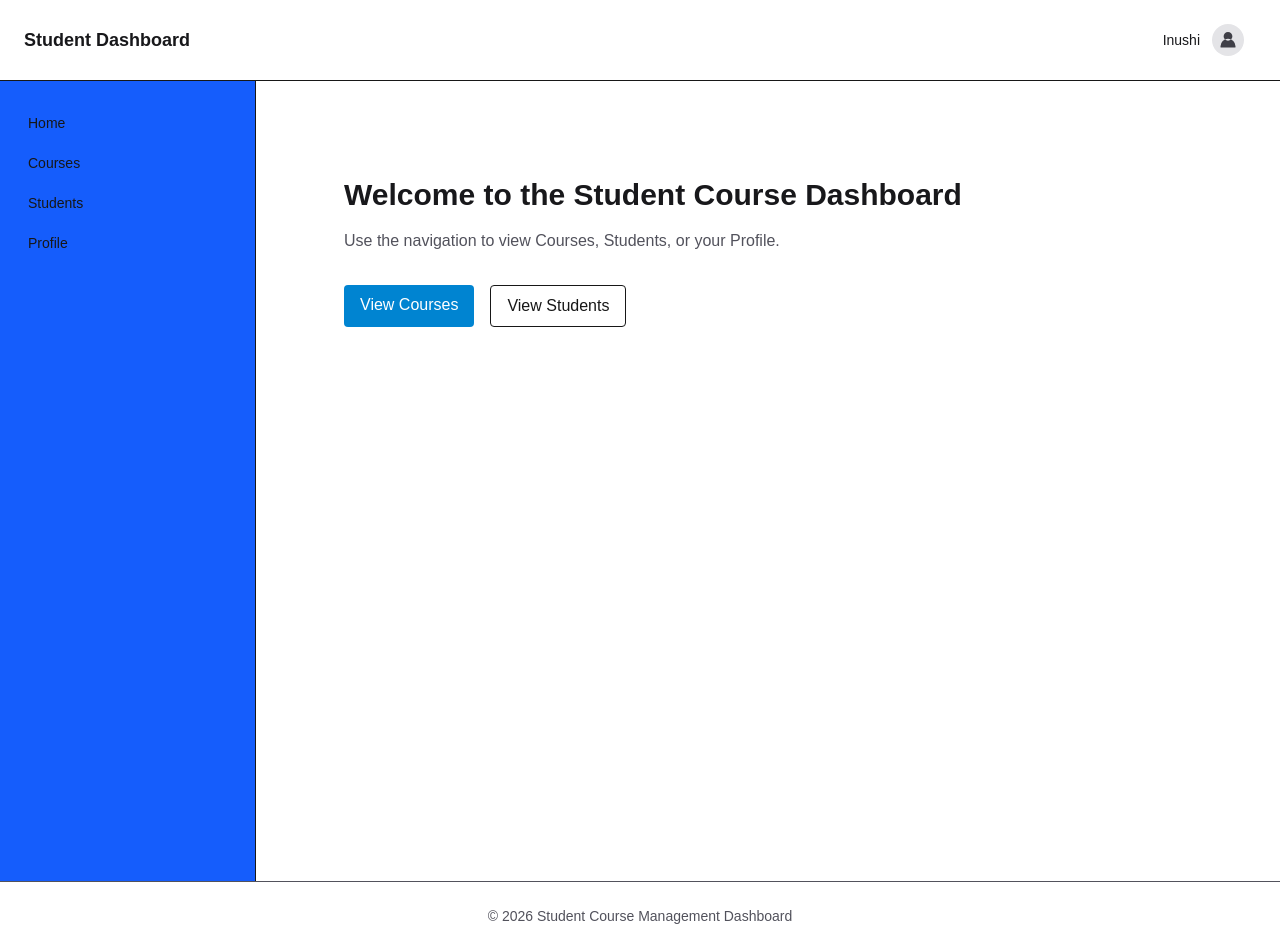
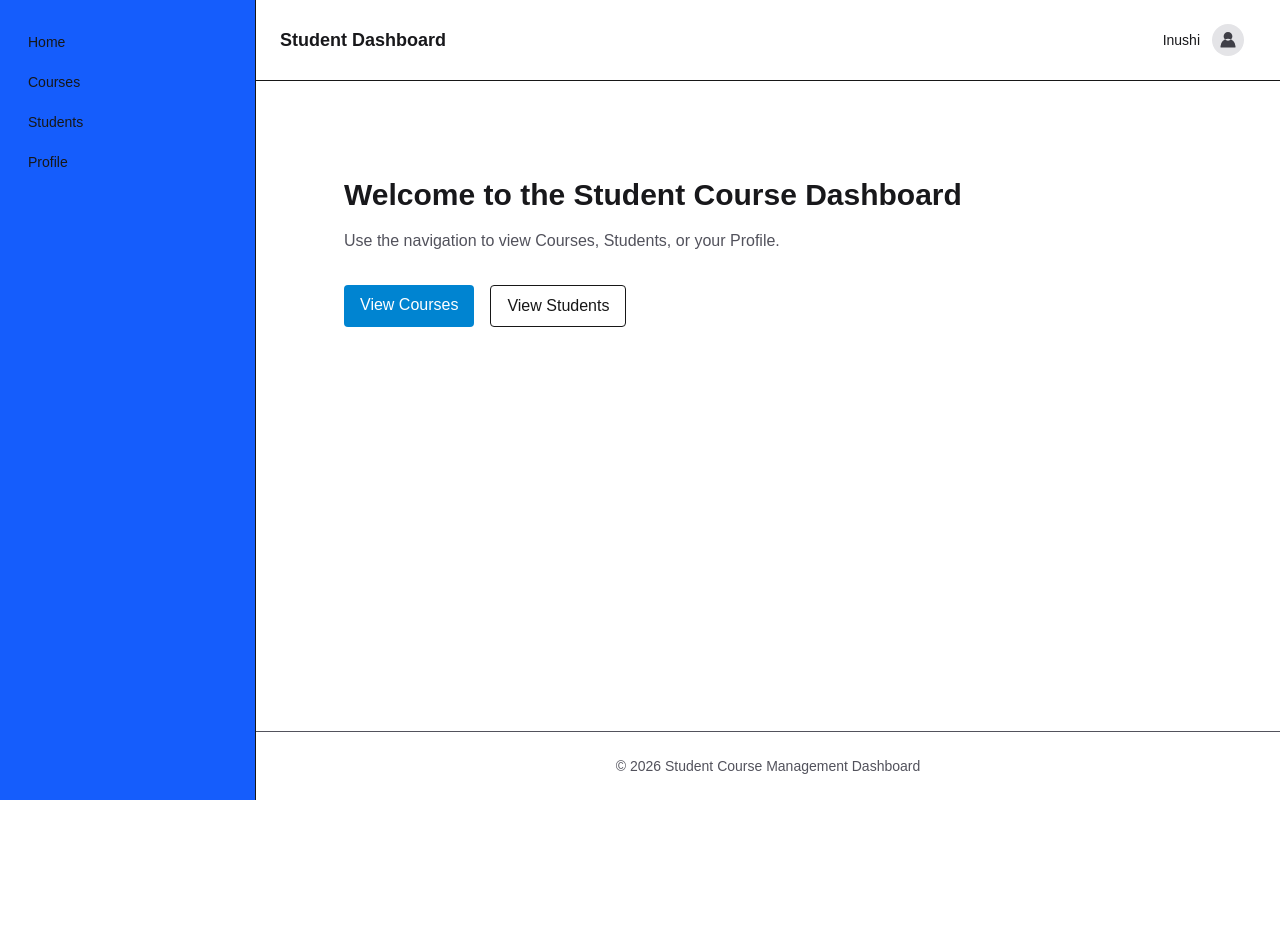
Before and after one commit to InushiKavindi/student-course-dashboard, a Next.js app: page / in a window 1280 px wide. After the commit the page ends 800 px from the top, so only its background shows below. Built offline with nearby package versions, Linux system fonts and the light colour scheme.

Commit message:
fix: adjust layout and styles for footer, navbar, sidebar

```diff
--- a/app/components/Footer.tsx
+++ b/app/components/Footer.tsx
@@ -1,7 +1,7 @@
 export default function Footer() {
   return (
     // Footer: compact on mobile (py-4) and comfortable on larger screens (sm:py-6)
-    <footer className="border-t bg-white py-4 text-sm text-zinc-600 dark:bg-transparent dark:text-zinc-400 sm:py-6">
+    <footer className="border-t bg-white py-4 text-sm text-zinc-600 dark:bg-transparent dark:text-zinc-400 sm:py-6 md:ml-64 md:w-[calc(100%-16rem)]">
       <div className="mx-auto max-w-6xl px-4 sm:px-6">
         <div className="flex items-center justify-center">
           <div>© {new Date().getFullYear()} Student Course Management Dashboard</div>
--- a/app/components/Navbar.tsx
+++ b/app/components/Navbar.tsx
@@ -7,7 +7,7 @@ export default function Navbar() {
   const [open, setOpen] = useState(false);
   return (
     <>
-      <header className="sticky top-0 left-0 right-0 z-50 w-full border-b bg-white/95 backdrop-blur dark:border-zinc-800 dark:bg-[#0b0b0b]/95">
+      <header className="sticky top-0 z-50 w-full border-b bg-white/95 backdrop-blur dark:border-zinc-800 dark:bg-[#0b0b0b]/95 md:ml-64 md:w-[calc(100%-16rem)]">
         <div className="mx-auto flex w-full items-center justify-between px-4 py-4 sm:px-6">
           <div className="text-lg font-semibold text-zinc-900 dark:text-zinc-50">Student Dashboard</div>
           <div className="flex items-center gap-2">
--- a/app/components/Sidebar.tsx
+++ b/app/components/Sidebar.tsx
@@ -2,8 +2,8 @@ import Link from "next/link";
 
 export default function Sidebar() {
   return (
-    <aside className="hidden w-64 shrink-0 border-r bg-blue-600 dark:bg-blue-900 dark:border-blue-800 md:block md:sticky md:top-0 md:h-screen md:overflow-y-auto">
-      <div className="px-4 py-6">
+    <aside className="hidden md:block md:fixed md:inset-y-0 md:left-0 w-64 shrink-0 border-r bg-blue-600 dark:bg-blue-900 dark:border-blue-800 md:overflow-y-auto">
+      <div className="px-4 py-6 h-full">
         <nav className="flex flex-col gap-1">
           <Link href="/" className="block rounded px-3 py-2 text-sm hover:bg-blue-500 dark:hover:bg-blue-700">Home</Link>
           <Link href="/courses" className="block rounded px-3 py-2 text-sm hover:bg-blue-500 dark:hover:bg-blue-700">Courses</Link>
--- a/app/layout.tsx
+++ b/app/layout.tsx
@@ -36,7 +36,7 @@ export default function RootLayout({
         <div className="flex w-full flex-1 overflow-visible">
           <Sidebar />
 
-          <main className="flex-1 px-4 py-8">
+          <main className="flex-1 px-4 py-8 md:ml-64">
             {children}
           </main>
         </div>
```
